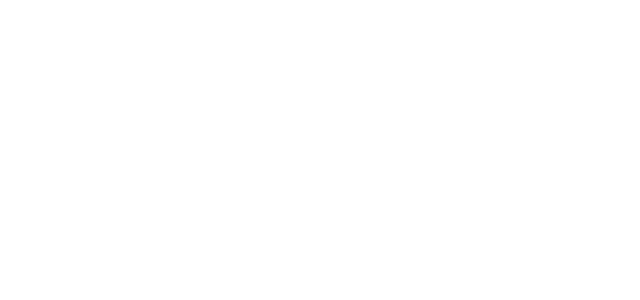
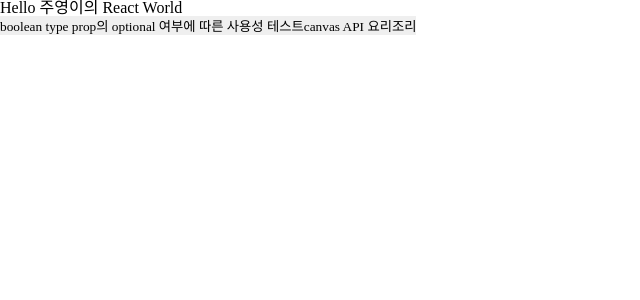
Before and after one commit to NamJwong/react-practice, a React (Create React App) app: page / in a window 1280 px wide. Before the commit this address had no page. Shown: the top 300 px of the page, without its empty margins (0-640 px from the left). Built offline with nearby package versions, Linux system fonts and the light colour scheme; a web font is replaced by a local one.

Commit message:
feat: 라우팅

```diff
--- a/src/Router.tsx
+++ b/src/Router.tsx
@@ -1,11 +1,15 @@
-import Canvas from 'canvas';
+import BooleanTypePropOptional from 'boolean-type-prop-optional';
+import DomToImageFileSaver from 'dom-to-image-file-saver';
+import Home from 'home';
 import { Routes, Route, BrowserRouter } from 'react-router-dom';
 
 export default function Router() {
   return (
     <BrowserRouter>
       <Routes>
-        <Route path="/canvas" element={<Canvas />} />
+        <Route path="/" element={<Home />} />
+        <Route path="/boolean-type-prop-optional" element={<BooleanTypePropOptional />} />
+        <Route path="/dom-to-image-file-saver" element={<DomToImageFileSaver />} />
       </Routes>
     </BrowserRouter>
   );
```
